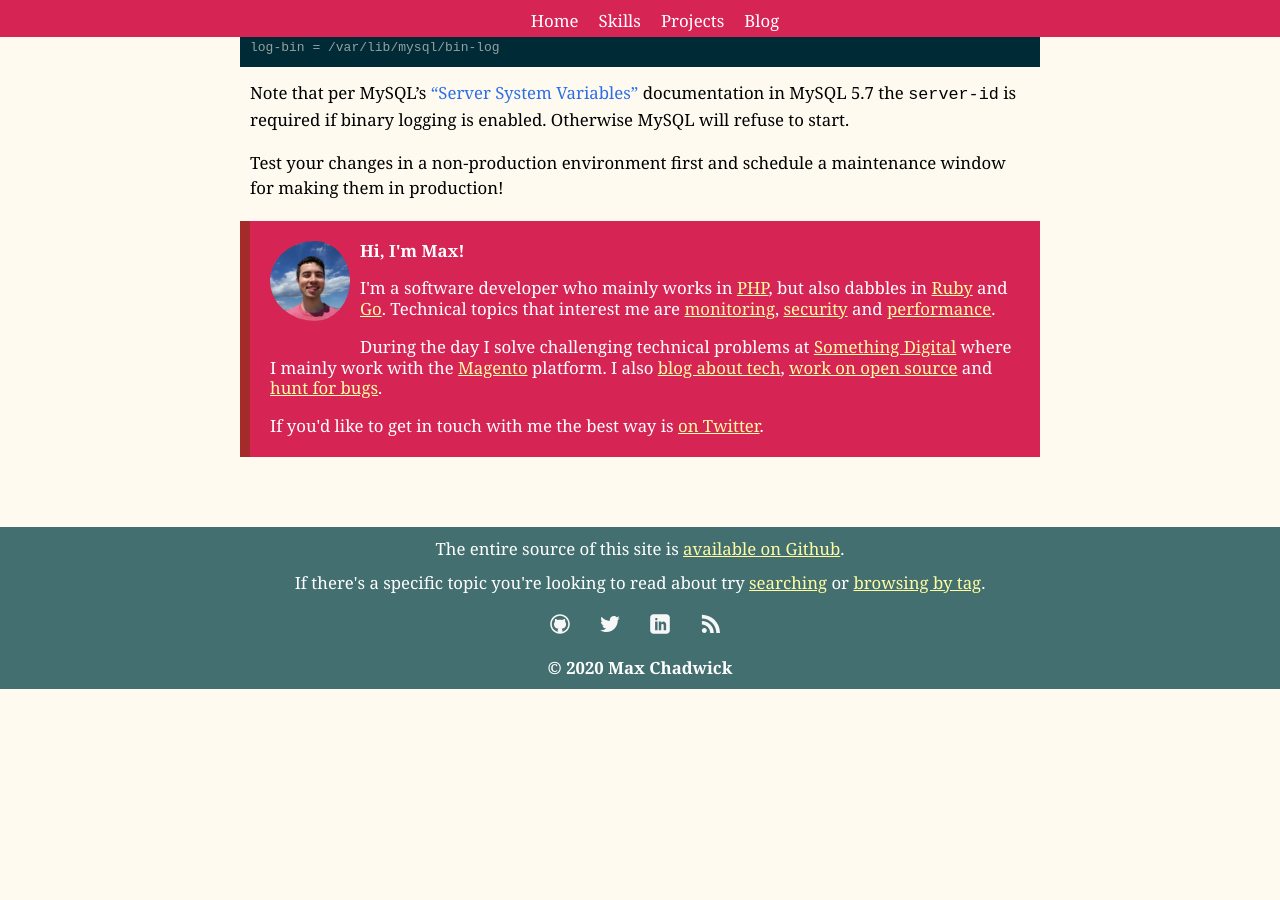
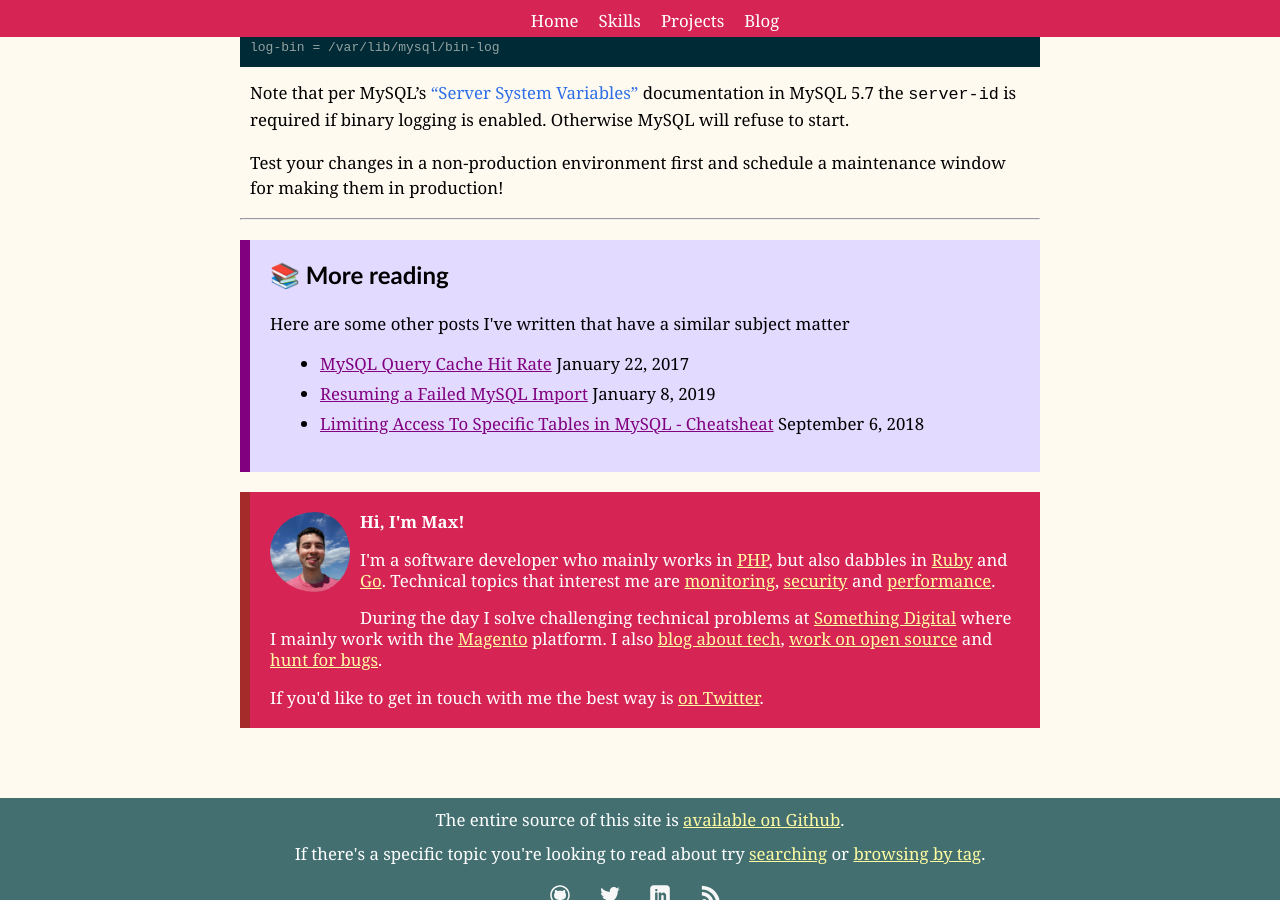
Before and after one commit to mpchadwick/mpchadwick.github.io, a Jekyll site: the page built from _posts/2018-05-19-working-with-mysql-binary-logs.md, in a window 1280 px wide and 900 px high, scrolled down 3025 px. Built offline with Jekyll 4.4.1, drawn with Linux system fonts in a browser that asks for light colours; emoji names are drawn with the system emoji font; comment, search, counter and statistics services are not loaded; before the commit the page ends 3714 px from its top, so only the background shows below that.

Commit message:
Add related posts to binary logs post

```diff
--- a/_posts/2018-05-19-working-with-mysql-binary-logs.md
+++ b/_posts/2018-05-19-working-with-mysql-binary-logs.md
@@ -5,6 +5,10 @@ description: My guide to working with MySQL's binary logs
 date: May 19, 2018
 image:
 tags: [MySQL]
+related_posts:
+- "MySQL Query Cache Hit Rate"
+- "Resuming a Failed MySQL Import"
+- "Limiting Access To Specific Tables in MySQL - Cheatsheat"
 ---
 
 [Binary Logs](https://dev.mysql.com/doc/refman/5.7/en/binary-log.html) are a useful feature in MySQL. Mainly intended for master / slave [replication](https://dev.mysql.com/doc/refman/5.7/en/replication.html) setups and [point-in-time recovery](https://dev.mysql.com/doc/refman/5.7/en/point-in-time-recovery.html) they contain records of all changes to the MySQL database, including schema alterations and table creations, but also `INSERT`, `UPDATE` and `DELETE` statements.  This makes them extremely useful in offering system audit-ability to do things like forensic analysis in the case of a security breach or answer questions like "why does this product keep getting disabled on my website?".
```
